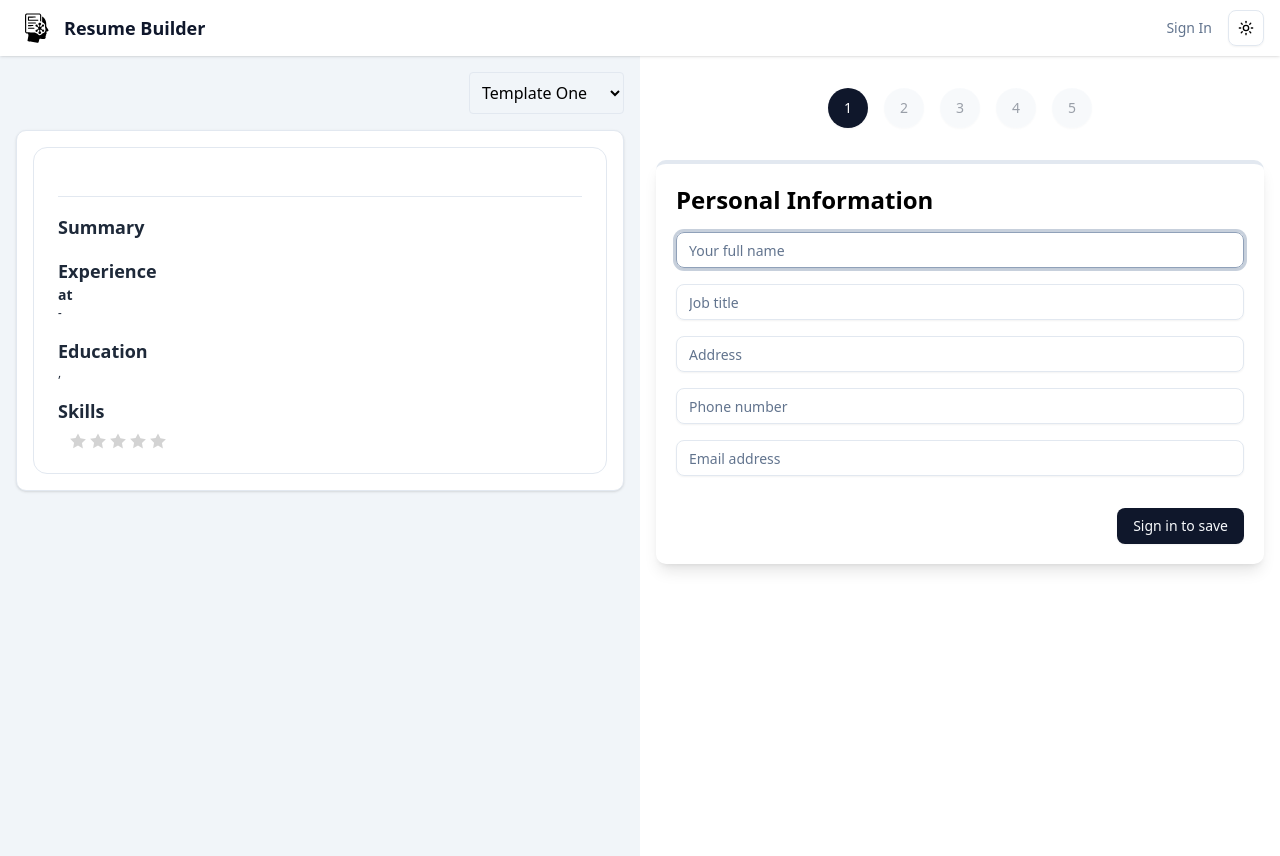
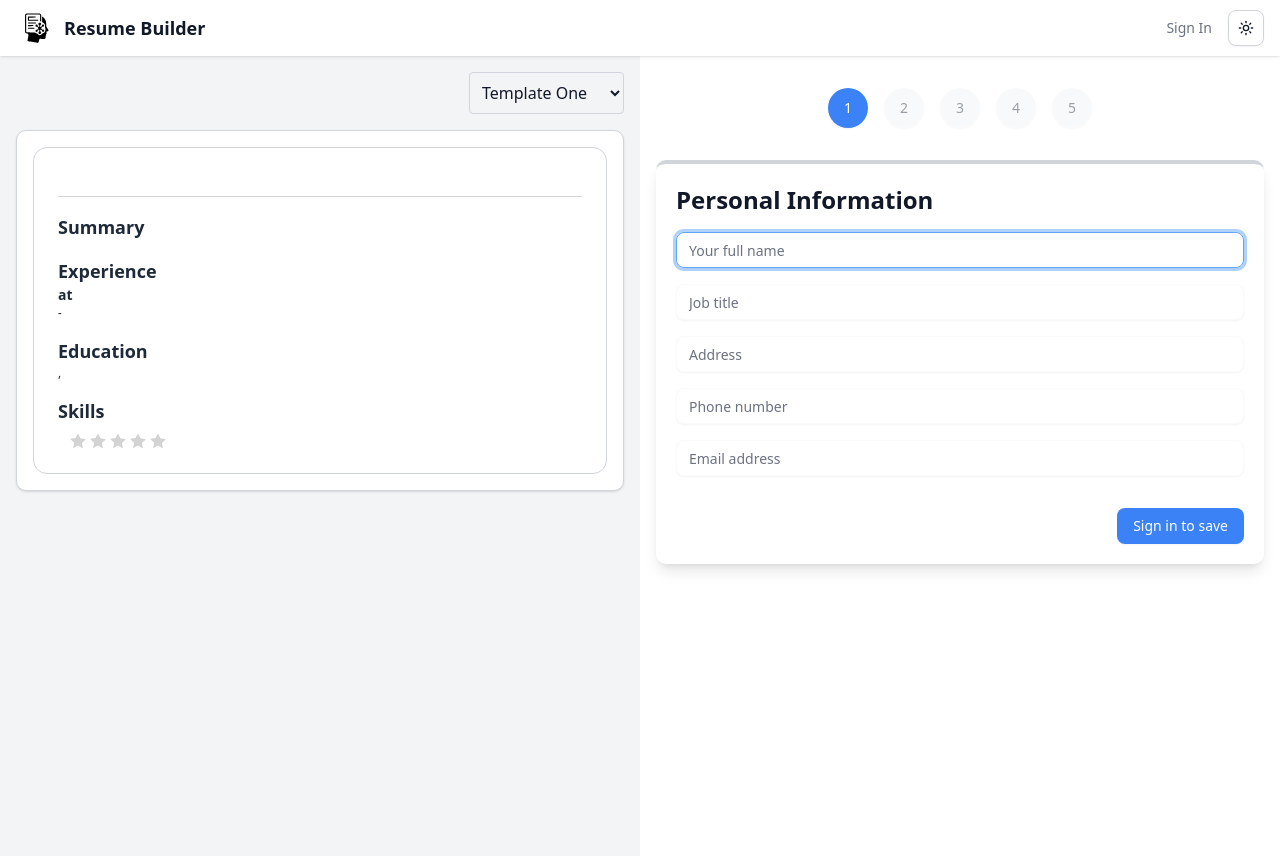
Before and after one commit to SushanBhandari/Ai-based-Resume-Builder, a Next.js app: page /resume/create in a window 1280 px wide. Built offline with nearby package versions, Linux system fonts and the light colour scheme; no server answers.

Commit message:
downloaded button fixed

```diff
--- a/app/dashboard/resume/download/[_id]/page.js
+++ b/app/dashboard/resume/download/[_id]/page.js
@@ -9,13 +9,12 @@ import TemplateThree from "@/components/templates/TemplateThree";
 import toast from "react-hot-toast";
 import LinkedInShareButton from "@/components/social/linkedIn-share-button";
 import { getResumeFromDb } from "@/actions/resume";
-// import { checkAtsCompatibility } from "@/actions/atsChecker";
+import html2canvas from "html2canvas";
+import jsPDF from "jspdf";
 
 export default function DownloadPage({ params: paramsPromise }) {
   const params = React.use(paramsPromise);
   const [currentResume, setCurrentResume] = useState(null);
-  const [atsResult, setAtsResult] = useState(null);
-  const [loading, setLoading] = useState(false);
 
   useEffect(() => {
     const fetchResume = async () => {
@@ -45,8 +44,48 @@ export default function DownloadPage({ params: paramsPromise }) {
       } else {
         console.error("Failed to open a new window for printing.");
       }
-    } else {
-      console.error("currentResume is not loaded yet.");
+    }
+  };
+
+  const handleDownloadPDF = async () => {
+    const resumeElement = document.getElementById("resume-preview");
+    if (!resumeElement) {
+      toast.error("Resume preview not found.");
+      return;
+    }
+
+    // ✅ Replace oklch colors with supported fallback styles
+    const allElements = resumeElement.querySelectorAll("*");
+    allElements.forEach((el) => {
+      const style = getComputedStyle(el);
+
+      if (style.color.includes("oklch")) {
+        el.style.color = "rgb(0,0,0)";
+      }
+      if (style.backgroundColor.includes("oklch")) {
+        el.style.backgroundColor = "rgb(255,255,255)";
+      }
+      if (style.borderColor.includes("oklch")) {
+        el.style.borderColor = "rgb(200,200,200)";
+      }
+    });
+
+    try {
+      const canvas = await html2canvas(resumeElement, {
+        scale: 2,
+        useCORS: true,
+      });
+      const imgData = canvas.toDataURL("image/png");
+      const pdf = new jsPDF("p", "mm", "a4");
+      const width = pdf.internal.pageSize.getWidth();
+      const height = (canvas.height * width) / canvas.width;
+
+      pdf.addImage(imgData, "PNG", 0, 0, width, height);
+      pdf.save("resume.pdf");
+      toast.success("Resume downloaded!");
+    } catch (err) {
+      console.error("PDF generation error:", err);
+      toast.error("Failed to generate PDF.");
     }
   };
 
@@ -61,24 +100,6 @@ export default function DownloadPage({ params: paramsPromise }) {
       default:
         return <TemplateOne resume={currentResume} />;
     }
-  };
-
-  const handleAtsCheck = async () => {
-    if (!currentResume) return;
-    setLoading(true);
-    try {
-      const resumeText = `
-        ${currentResume.summary}
-        ${currentResume.experience.map((exp) => exp.summary).join(" ")}
-        ${currentResume.skills.map((skill) => skill.name).join(", ")}
-      `;
-      const atsFeedback = await checkAtsCompatibility(resumeText, "");
-      setAtsResult(atsFeedback);
-    } catch (err) {
-      console.error(err);
-      toast.error("ATS check failed.");
-    }
-    setLoading(false);
   };
 
   return (
@@ -101,9 +122,10 @@ export default function DownloadPage({ params: paramsPromise }) {
           </div>
         )}
 
-        {/* Buttons */}
+        {/* Action Buttons */}
         {currentResume && (
           <div className="flex flex-col sm:flex-row justify-center gap-10 mt-10">
+            {/* Download */}
             <div className="flex flex-col items-center">
               <Image
                 src="https://cdn-icons-png.flaticon.com/128/1091/1091007.png"
@@ -111,26 +133,25 @@ export default function DownloadPage({ params: paramsPromise }) {
                 height={50}
                 alt="Download Icon"
               />
-              <Button
-                className="my-2"
-                onClick={() => toast.success("Download logic coming soon!")}
-              >
+              <Button className="my-2" onClick={handleDownloadPDF}>
                 Download
               </Button>
             </div>
 
-            <div onClick={printResume} className="flex flex-col items-center">
+            {/* Print */}
+            <div className="flex flex-col items-center">
               <Image
                 src="https://cdn-icons-png.flaticon.com/128/3003/3003232.png"
                 width={50}
                 height={50}
                 alt="Print Icon"
               />
-              <Button onClick={printResume} className="my-2">
+              <Button className="my-2" onClick={printResume}>
                 Print
               </Button>
             </div>
 
+            {/* LinkedIn */}
             <div className="flex flex-col items-center">
               <Image
                 src="https://cdn-icons-png.flaticon.com/128/145/145807.png"
--- a/app/globals.css
+++ b/app/globals.css
@@ -46,71 +46,71 @@
 
 :root {
   --radius: 0.625rem;
-  --background: oklch(0.2 0.037 0)
-  --foreground: oklch(0.129 0.042 264.695);
-  --card: oklch(1 0 0);
-  --card-foreground: oklch(0.129 0.042 264.695);
-  --popover: oklch(1 0 0);
-  --popover-foreground: oklch(0.129 0.042 264.695);
-  --primary: oklch(0.208 0.042 265.755);
-  --primary-foreground: oklch(0.984 0.003 247.858);
-  --secondary: oklch(0.968 0.007 247.896);
-  --secondary-foreground: oklch(0.208 0.042 265.755);
-  --muted: oklch(0.968 0.007 247.896);
-  --muted-foreground: oklch(0.554 0.046 257.417);
-  --accent: oklch(0.968 0.007 247.896);
-  --accent-foreground: oklch(0.208 0.042 265.755);
-  --destructive: oklch(0.577 0.245 27.325);
-  --border: oklch(0.929 0.013 255.508);
-  --input: oklch(0.929 0.013 255.508);
-  --ring: oklch(0.704 0.04 256.788);
-  --chart-1: oklch(0.646 0.222 41.116);
-  --chart-2: oklch(0.6 0.118 184.704);
-  --chart-3: oklch(0.398 0.07 227.392);
-  --chart-4: oklch(0.828 0.189 84.429);
-  --chart-5: oklch(0.769 0.188 70.08);
-  --sidebar: oklch(0.984 0.003 247.858);
-  --sidebar-foreground: oklch(0.129 0.042 264.695);
-  --sidebar-primary: oklch(0.208 0.042 265.755);
-  --sidebar-primary-foreground: oklch(0.984 0.003 247.858);
-  --sidebar-accent: oklch(0.968 0.007 247.896);
-  --sidebar-accent-foreground: oklch(0.208 0.042 265.755);
-  --sidebar-border: oklch(0.929 0.013 255.508);
-  --sidebar-ring: oklch(0.704 0.04 256.788);
+  --background: #ffffff;
+  --foreground: #111827;
+  --card: #ffffff;
+  --card-foreground: #111827;
+  --popover: #ffffff;
+  --popover-foreground: #111827;
+  --primary: #3b82f6;
+  --primary-foreground: #ffffff;
+  --secondary: #f3f4f6;
+  --secondary-foreground: #3b82f6;
+  --muted: #f3f4f6;
+  --muted-foreground: #6b7280;
+  --accent: #f3f4f6;
+  --accent-foreground: #3b82f6;
+  --destructive: #ef4444;
+  --border: #d1d5db;
+  --input: #f9fafb;
+  --ring: #60a5fa;
+  --chart-1: #f59e0b;
+  --chart-2: #10b981;
+  --chart-3: #6366f1;
+  --chart-4: #84cc16;
+  --chart-5: #eab308;
+  --sidebar: #ffffff;
+  --sidebar-foreground: #111827;
+  --sidebar-primary: #3b82f6;
+  --sidebar-primary-foreground: #ffffff;
+  --sidebar-accent: #f3f4f6;
+  --sidebar-accent-foreground: #3b82f6;
+  --sidebar-border: #e5e7eb;
+  --sidebar-ring: #60a5fa;
 }
 
 .dark {
-  --background: oklch(0.129 0.042 264.695);
-  --foreground: oklch(0.984 0.003 247.858);
-  --card: oklch(0.208 0.042 265.755);
-  --card-foreground: oklch(0.984 0.003 247.858);
-  --popover: oklch(0.208 0.042 265.755);
-  --popover-foreground: oklch(0.984 0.003 247.858);
-  --primary: oklch(0.929 0.013 255.508);
-  --primary-foreground: oklch(0.208 0.042 265.755);
-  --secondary: oklch(0.279 0.041 260.031);
-  --secondary-foreground: oklch(0.984 0.003 247.858);
-  --muted: oklch(0.279 0.041 260.031);
-  --muted-foreground: oklch(0.704 0.04 256.788);
-  --accent: oklch(0.279 0.041 260.031);
-  --accent-foreground: oklch(0.984 0.003 247.858);
-  --destructive: oklch(0.704 0.191 22.216);
-  --border: oklch(1 0 0 / 10%);
-  --input: oklch(1 0 0 / 15%);
-  --ring: oklch(0.551 0.027 264.364);
-  --chart-1: oklch(0.488 0.243 264.376);
-  --chart-2: oklch(0.696 0.17 162.48);
-  --chart-3: oklch(0.769 0.188 70.08);
-  --chart-4: oklch(0.627 0.265 303.9);
-  --chart-5: oklch(0.645 0.246 16.439);
-  --sidebar: oklch(0.208 0.042 265.755);
-  --sidebar-foreground: oklch(0.984 0.003 247.858);
-  --sidebar-primary: oklch(0.488 0.243 264.376);
-  --sidebar-primary-foreground: oklch(0.984 0.003 247.858);
-  --sidebar-accent: oklch(0.279 0.041 260.031);
-  --sidebar-accent-foreground: oklch(0.984 0.003 247.858);
-  --sidebar-border: oklch(1 0 0 / 10%);
-  --sidebar-ring: oklch(0.551 0.027 264.364);
+  --background: #111827;
+  --foreground: #f9fafb;
+  --card: #1f2937;
+  --card-foreground: #f9fafb;
+  --popover: #1f2937;
+  --popover-foreground: #f9fafb;
+  --primary: #60a5fa;
+  --primary-foreground: #1f2937;
+  --secondary: #374151;
+  --secondary-foreground: #f9fafb;
+  --muted: #374151;
+  --muted-foreground: #9ca3af;
+  --accent: #374151;
+  --accent-foreground: #f9fafb;
+  --destructive: #dc2626;
+  --border: rgba(255, 255, 255, 0.1);
+  --input: rgba(255, 255, 255, 0.15);
+  --ring: #3b82f6;
+  --chart-1: #6366f1;
+  --chart-2: #10b981;
+  --chart-3: #eab308;
+  --chart-4: #8b5cf6;
+  --chart-5: #f59e0b;
+  --sidebar: #1f2937;
+  --sidebar-foreground: #f9fafb;
+  --sidebar-primary: #6366f1;
+  --sidebar-primary-foreground: #f9fafb;
+  --sidebar-accent: #374151;
+  --sidebar-accent-foreground: #f9fafb;
+  --sidebar-border: rgba(255, 255, 255, 0.1);
+  --sidebar-ring: #3b82f6;
 }
 
 /* Base Styles */
--- a/tailwind.config.js
+++ b/tailwind.config.js
@@ -1,6 +1,3 @@
-const { Container } = require("lucide-react");
-const { Padyakke_Expanded_One } = require("next/font/google");
-
 /** @type {import('tailwindcss').Config} */
 module.exports = {
   darkMode: "class",
@@ -20,16 +17,25 @@ module.exports = {
         },
       },
       colors: {
-        border: "hsl(var(--border))",
-        input: "hsl(var(--input))",
-        ring: "hsl(var(--ring))",
-        background: "hsl(var(--background))",
-        foreground: "hsl(var(--foreground))",
+        border: "#e5e7eb", // gray-200
+        input: "#f9fafb", // gray-50
+        ring: "#3b82f6", // blue-500
+        background: "#ffffff", // white
+        foreground: "#111827", // gray-900
         primary: {
-          DEFAULT: "hsl(var(--primary))",
-          foreground: "hsl(var(--primary-foreground))",
+          DEFAULT: "#3b82f6", // blue-500
+          foreground: "#ffffff", // white
+        },
+        secondary: {
+          DEFAULT: "#6b7280", // gray-500
+          foreground: "#ffffff",
+        },
+        muted: {
+          DEFAULT: "#f3f4f6", // gray-100
+          foreground: "#6b7280", // gray-500
         },
       },
     },
   },
+  plugins: [],
 };
```
